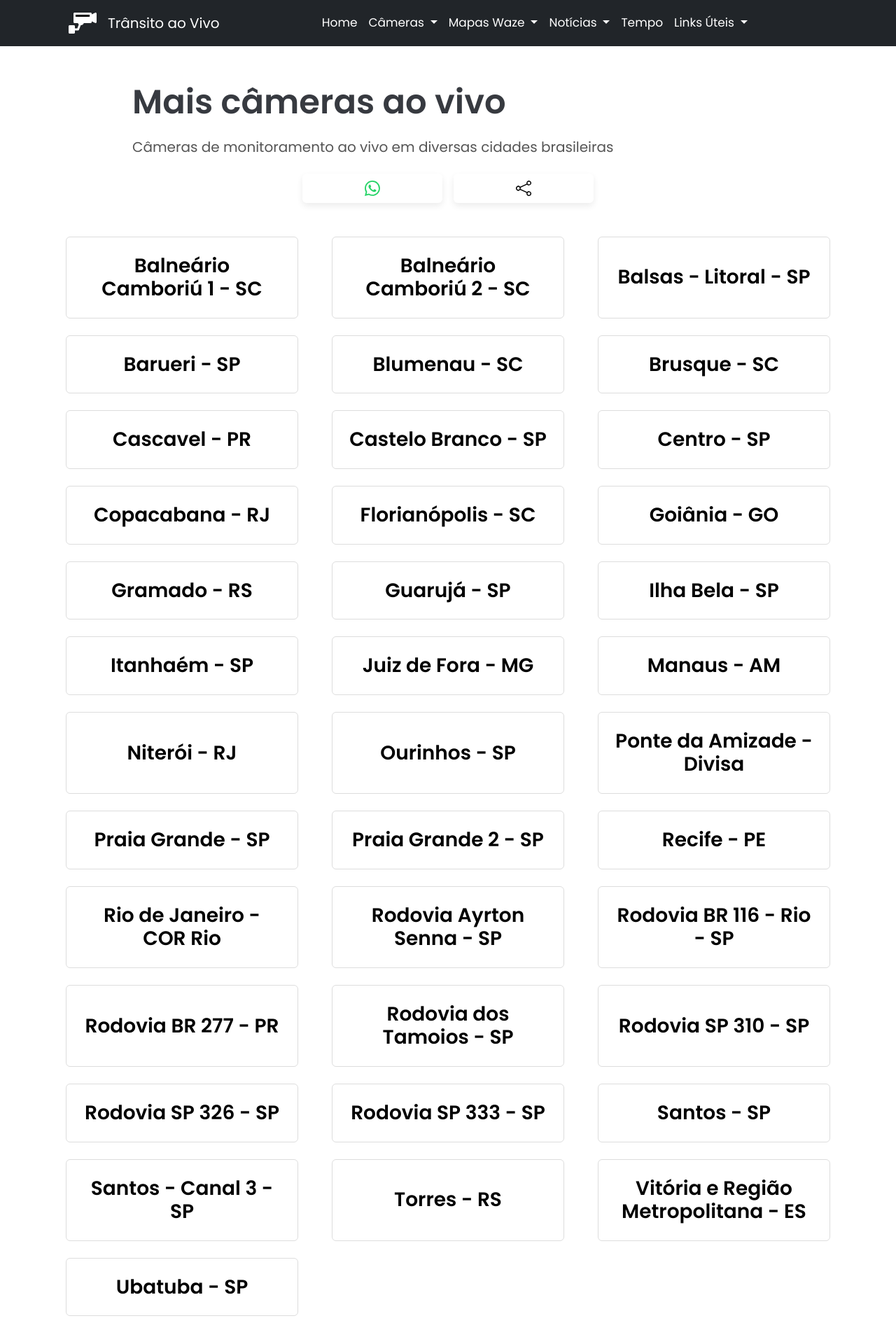
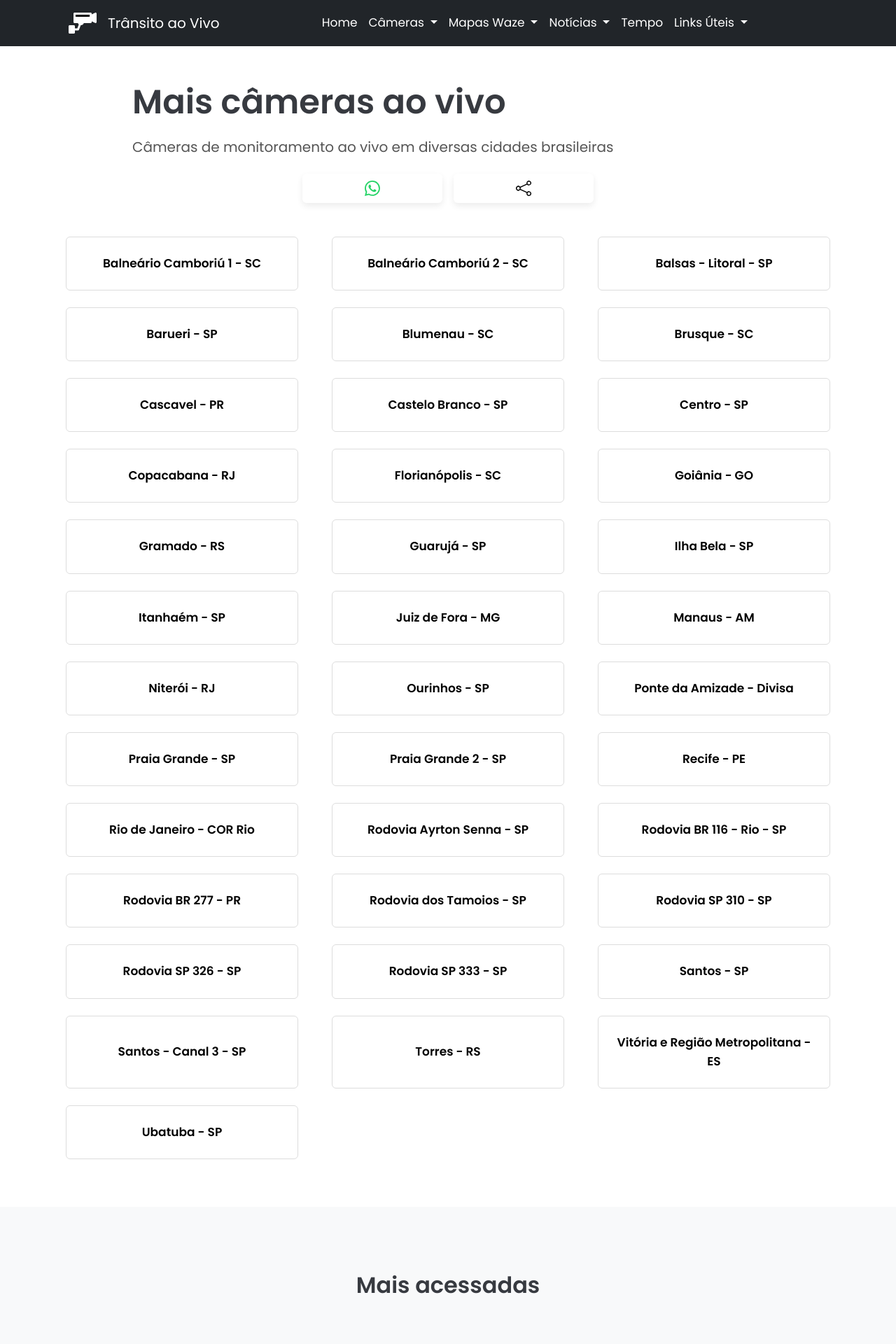
Before and after one commit to Sergio-Damm/transitoaovivo, a Jekyll site: the page built from pages/mais-cameras-ao-vivo/index.html, in a window 1280 px wide. Shown: the top 1920 px of the page at 70% size. Built offline with Jekyll 4.4.1, drawn with Linux system fonts in a browser that asks for light colours; comment, search, counter and statistics services are not loaded.

Commit message:
change from h3 to span mais cameras and waze cities

```diff
--- a/pages/mais-cameras-ao-vivo/index.html
+++ b/pages/mais-cameras-ao-vivo/index.html
@@ -99,7 +99,7 @@ redirect_from:
           		<div class="card card-liftshadow h-100">
 					<a aria-label="Câmeras de trânsito ao vivo - Balneário Camboriú 1 - SC" class="link-interno d-flex h-100" href="https://bnu.tv/balneario-camboriu/camera-ao-vivo-hotelmarambaia-balneariocamboriu/" target="_blank" rel="noopener">
 						<div class="d-flex align-items-center justify-content-center flex-grow-1 p-4">
-      			          	<h3 class="card-title fw-semibold mb-0">Balneário Camboriú 1 - SC</h3>
+      			          	<span class="card-title fw-semibold mb-0">Balneário Camboriú 1 - SC</span>
 						</div>
 					</a>
     			</div>
@@ -109,7 +109,7 @@ redirect_from:
           		<div class="card card-liftshadow h-100">
 					<a aria-label="Câmeras de trânsito ao vivo - Balneário Camboriú 2 - SC" class="link-interno d-flex h-100" href="https://bnu.tv/balneario-camboriu/camera-ao-vivo-roda-gigante-balneariocamboriu/" target="_blank" rel="noopener">
 						<div class="d-flex align-items-center justify-content-center flex-grow-1 p-4">
-      			          	<h3 class="card-title fw-semibold mb-0">Balneário Camboriú 2 - SC</h3>
+      			          	<span class="card-title fw-semibold mb-0">Balneário Camboriú 2 - SC</span>
 						</div>
 					</a>
     			</div>
@@ -119,7 +119,7 @@ redirect_from:
           		<div class="card card-liftshadow h-100">
 					<a aria-label="Câmeras de trânsito ao vivo - Balsas - Litoral - SP" class="link-interno d-flex h-100" href="https://semil.sp.gov.br/dh/travessias/travessias-automoveis/santos-guaruja/" target="_blank" rel="noopener">
 						<div class="d-flex align-items-center justify-content-center flex-grow-1 p-4">
-      			          	<h3 class="card-title fw-semibold mb-0">Balsas - Litoral - SP</h3>
+      			          	<span class="card-title fw-semibold mb-0">Balsas - Litoral - SP</span>
 						</div>
 					</a>
     			</div>
@@ -129,7 +129,7 @@ redirect_from:
           		<div class="card card-liftshadow h-100">
 					<a aria-label="Câmeras de trânsito ao vivo - Barueri - SP" class="link-interno d-flex h-100" href="https://servicos.barueri.sp.gov.br/cameras" target="_blank" rel="noopener">
 						<div class="d-flex align-items-center justify-content-center flex-grow-1 p-4">
-      			          	<h3 class="card-title fw-semibold mb-0">Barueri - SP</h3>
+      			          	<span class="card-title fw-semibold mb-0">Barueri - SP</span>
 						</div>
 					</a>
     			</div>
@@ -139,7 +139,7 @@ redirect_from:
           		<div class="card card-liftshadow h-100">
 					<a aria-label="Câmeras de trânsito ao vivo - Blumenau - SC" class="link-interno d-flex h-100" href="https://bnu.tv/blumenau/clube-nautico-america-remo-blumenau/" target="_blank" rel="noopener">
 						<div class="d-flex align-items-center justify-content-center flex-grow-1 p-4">
-      			          	<h3 class="card-title fw-semibold mb-0">Blumenau - SC</h3>
+      			          	<span class="card-title fw-semibold mb-0">Blumenau - SC</span>
 						</div>
 					</a>
     			</div>
@@ -149,7 +149,7 @@ redirect_from:
           		<div class="card card-liftshadow h-100">
 					<a aria-label="Câmeras de trânsito ao vivo - Brusque - SC" class="link-interno d-flex h-100" href="https://www.brusqueaovivo.com/cameras" target="_blank" rel="noopener">
 						<div class="d-flex align-items-center justify-content-center flex-grow-1 p-4">
-      			          	<h3 class="card-title fw-semibold mb-0">Brusque - SC</h3>
+      			          	<span class="card-title fw-semibold mb-0">Brusque - SC</span>
 						</div>
 					</a>
     			</div>
@@ -159,7 +159,7 @@ redirect_from:
           		<div class="card card-liftshadow h-100">
 					<a aria-label="Câmeras de trânsito ao vivo - Cascavel - PR" class="link-interno d-flex h-100" href="https://catve.com/cascavel-centro" target="_blank" rel="noopener">
 						<div class="d-flex align-items-center justify-content-center flex-grow-1 p-4">
-      			          	<h3 class="card-title fw-semibold mb-0">Cascavel - PR</h3>
+      			          	<span class="card-title fw-semibold mb-0">Cascavel - PR</span>
 						</div>
 					</a>
     			</div>
@@ -169,7 +169,7 @@ redirect_from:
           		<div class="card card-liftshadow h-100">
 					<a aria-label="Câmeras de trânsito ao vivo - Castelo Branco - SP" class="link-interno d-flex h-100" href="https://www.viaoeste.com.br/ao-vivo" target="_blank" rel="noopener">
 						<div class="d-flex align-items-center justify-content-center flex-grow-1 p-4">
-      			          	<h3 class="card-title fw-semibold mb-0">Castelo Branco - SP</h3>
+      			          	<span class="card-title fw-semibold mb-0">Castelo Branco - SP</span>
 						</div>
 					</a>
     			</div>
@@ -179,7 +179,7 @@ redirect_from:
           		<div class="card card-liftshadow h-100">
 					<a aria-label="Câmeras de trânsito ao vivo - Centro - SP" class="link-interno d-flex h-100" href="https://capital.sp.gov.br/web/seguranca_urbana/w/smart-sampa-2" target="_blank" rel="noopener">
 						<div class="d-flex align-items-center justify-content-center flex-grow-1 p-4">
-      			          	<h3 class="card-title fw-semibold mb-0">Centro - SP</h3>
+      			          	<span class="card-title fw-semibold mb-0">Centro - SP</span>
 						</div>
 					</a>
     			</div>
@@ -189,7 +189,7 @@ redirect_from:
           		<div class="card card-liftshadow h-100">
 					<a aria-label="Câmeras de trânsito ao vivo - Copacabana - RJ" class="link-interno d-flex h-100" href="https://www.earthcam.com/world/brazil/riodejaneiro/?cam=rio_copacabana" target="_blank" rel="noopener">
 						<div class="d-flex align-items-center justify-content-center flex-grow-1 p-4">
-      			          	<h3 class="card-title fw-semibold mb-0">Copacabana - RJ</h3>
+      			          	<span class="card-title fw-semibold mb-0">Copacabana - RJ</span>
 						</div>
 					</a>
     			</div>
@@ -199,7 +199,7 @@ redirect_from:
           		<div class="card card-liftshadow h-100">
 					<a aria-label="Câmeras de trânsito ao vivo - Florianópolis - SC" class="link-interno d-flex h-100" href="https://www.floripa.tudoem.com.br/turismo#live-cam" target="_blank" rel="noopener">
 						<div class="d-flex align-items-center justify-content-center flex-grow-1 p-4">
-      			          	<h3 class="card-title fw-semibold mb-0">Florianópolis - SC</h3>
+      			          	<span class="card-title fw-semibold mb-0">Florianópolis - SC</span>
 						</div>
 					</a>
     			</div>
@@ -209,7 +209,7 @@ redirect_from:
           		<div class="card card-liftshadow h-100">
 					<a aria-label="Câmeras de trânsito ao vivo - Goiânia - GO" class="link-interno d-flex h-100" href="https://www.maisgoiasplay.com.br/camera/35/rua-9" target="_blank" rel="noopener">
 						<div class="d-flex align-items-center justify-content-center flex-grow-1 p-4">
-      			          	<h3 class="card-title fw-semibold mb-0">Goiânia - GO</h3>
+      			          	<span class="card-title fw-semibold mb-0">Goiânia - GO</span>
 						</div>
 					</a>
     			</div>
@@ -219,7 +219,7 @@ redirect_from:
           		<div class="card card-liftshadow h-100">
 					<a aria-label="Câmeras de trânsito ao vivo - Gramado - RS" class="link-interno d-flex h-100" href="https://camerasdaserra.com.br/" target="_blank" rel="noopener">
 						<div class="d-flex align-items-center justify-content-center flex-grow-1 p-4">
-      			          	<h3 class="card-title fw-semibold mb-0">Gramado - RS</h3>
+      			          	<span class="card-title fw-semibold mb-0">Gramado - RS</span>
 						</div>
 					</a>
     			</div>
@@ -229,7 +229,7 @@ redirect_from:
           		<div class="card card-liftshadow h-100">
 					<a aria-label="Câmeras de trânsito ao vivo - Guarujá - SP" class="link-interno d-flex h-100" href="https://www.janelas.tv.br/camera-ao-vivo/sp/guaruja/praia-das-pitangueiras/" target="_blank" rel="noopener">
 						<div class="d-flex align-items-center justify-content-center flex-grow-1 p-4">
-      			          	<h3 class="card-title fw-semibold mb-0">Guarujá - SP</h3>
+      			          	<span class="card-title fw-semibold mb-0">Guarujá - SP</span>
 						</div>
 					</a>
     			</div>
@@ -239,7 +239,7 @@ redirect_from:
           		<div class="card card-liftshadow h-100">
 					<a aria-label="Câmeras de trânsito ao vivo - Ilha Bela - SP" class="link-interno d-flex h-100" href="https://ilhabela.tudoem.com.br/turismo#live-cam" target="_blank" rel="noopener">
 						<div class="d-flex align-items-center justify-content-center flex-grow-1 p-4">
-      			          	<h3 class="card-title fw-semibold mb-0">Ilha Bela - SP</h3>
+      			          	<span class="card-title fw-semibold mb-0">Ilha Bela - SP</span>
 						</div>
 					</a>
     			</div>
@@ -249,7 +249,7 @@ redirect_from:
           		<div class="card card-liftshadow h-100">
 					<a aria-label="Câmeras de trânsito ao vivo - Itanhaém - SP" class="link-interno d-flex h-100" href="https://www.itanhaem.sp.gov.br/aovivo/" target="_blank" rel="noopener">
 						<div class="d-flex align-items-center justify-content-center flex-grow-1 p-4">
-      			          	<h3 class="card-title fw-semibold mb-0">Itanhaém - SP</h3>
+      			          	<span class="card-title fw-semibold mb-0">Itanhaém - SP</span>
 						</div>
 					</a>
     			</div>
@@ -259,7 +259,7 @@ redirect_from:
           		<div class="card card-liftshadow h-100">
 					<a aria-label="Câmeras de trânsito ao vivo - Juiz de Fora - MG" class="link-interno d-flex h-100" href="https://www.pjf.mg.gov.br/infotrans/" target="_blank" rel="noopener">
 						<div class="d-flex align-items-center justify-content-center flex-grow-1 p-4">
-      			          	<h3 class="card-title fw-semibold mb-0">Juiz de Fora - MG</h3>
+      			          	<span class="card-title fw-semibold mb-0">Juiz de Fora - MG</span>
 						</div>
 					</a>
     			</div>
@@ -269,7 +269,7 @@ redirect_from:
           		<div class="card card-liftshadow h-100">
 					<a aria-label="Câmeras de trânsito ao vivo - Manaus - AM" class="link-interno d-flex h-100" href="https://www.manaus.am.gov.br/ccc/centro-de-cooperacao-da-cidade-de-manaus-ccc/" target="_blank" rel="noopener">
 						<div class="d-flex align-items-center justify-content-center flex-grow-1 p-4">
-      			          	<h3 class="card-title fw-semibold mb-0">Manaus - AM</h3>
+      			          	<span class="card-title fw-semibold mb-0">Manaus - AM</span>
 						</div>
 					</a>
     			</div>
@@ -279,7 +279,7 @@ redirect_from:
           		<div class="card card-liftshadow h-100">
 					<a aria-label="Câmeras de trânsito ao vivo - Niterói - RJ" class="link-interno d-flex h-100" href="https://appnittrans.niteroi.rj.gov.br/" target="_blank" rel="noopener">
 						<div class="d-flex align-items-center justify-content-center flex-grow-1 p-4">
-      			          	<h3 class="card-title fw-semibold mb-0">Niterói - RJ</h3>
+      			          	<span class="card-title fw-semibold mb-0">Niterói - RJ</span>
 						</div>
 					</a>
     			</div>
@@ -289,7 +289,7 @@ redirect_from:
           		<div class="card card-liftshadow h-100">
 					<a aria-label="Câmeras de trânsito ao vivo - Ourinhos - SP" class="link-interno d-flex h-100" href="https://servicesecurity.com.br/aovivo/1" target="_blank" rel="noopener">
 						<div class="d-flex align-items-center justify-content-center flex-grow-1 p-4">
-      			          	<h3 class="card-title fw-semibold mb-0">Ourinhos - SP</h3>
+      			          	<span class="card-title fw-semibold mb-0">Ourinhos - SP</span>
 						</div>
 					</a>
     			</div>
@@ -299,7 +299,7 @@ redirect_from:
           		<div class="card card-liftshadow h-100">
 					<a aria-label="Câmeras de trânsito ao vivo - Ponte da Amizade - Divisa" class="link-interno d-flex h-100" href="https://foz.portaldacidade.com/cameras-ao-vivo/ponte-da-amizade-sentido-paraguai" target="_blank" rel="noopener">
 						<div class="d-flex align-items-center justify-content-center flex-grow-1 p-4">
-      			          	<h3 class="card-title fw-semibold mb-0">Ponte da Amizade - Divisa</h3>
+      			          	<span class="card-title fw-semibold mb-0">Ponte da Amizade - Divisa</span>
 						</div>
 					</a>
     			</div>
@@ -309,7 +309,7 @@ redirect_from:
           		<div class="card card-liftshadow h-100">
 					<a aria-label="Câmeras de trânsito ao vivo - Praia Grande - SP" class="link-interno d-flex h-100" href="https://cameras.praiagrande.sp.gov.br/aovivo/" target="_blank" rel="noopener">
 						<div class="d-flex align-items-center justify-content-center flex-grow-1 p-4">
-      			          	<h3 class="card-title fw-semibold mb-0">Praia Grande - SP</h3>
+      			          	<span class="card-title fw-semibold mb-0">Praia Grande - SP</span>
 						</div>
 					</a>
     			</div>
@@ -319,7 +319,7 @@ redirect_from:
           		<div class="card card-liftshadow h-100">
 					<a aria-label="Câmeras de trânsito ao vivo - Praia Grande 2 - SP" class="link-interno d-flex h-100" href="https://www.praiagrande.tudoem.com.br/turismo#live-cam" target="_blank" rel="noopener">
 						<div class="d-flex align-items-center justify-content-center flex-grow-1 p-4">
-      			          	<h3 class="card-title fw-semibold mb-0">Praia Grande 2 - SP</h3>
+      			          	<span class="card-title fw-semibold mb-0">Praia Grande 2 - SP</span>
 						</div>
 					</a>
     			</div>
@@ -329,7 +329,7 @@ redirect_from:
           		<div class="card card-liftshadow h-100">
 					<a aria-label="Câmeras de trânsito ao vivo - Recife - PE" class="link-interno d-flex h-100" href="https://transito-recife.serttel.com.br/" target="_blank" rel="noopener">
 						<div class="d-flex align-items-center justify-content-center flex-grow-1 p-4">
-      			          	<h3 class="card-title fw-semibold mb-0">Recife - PE</h3>
+      			          	<span class="card-title fw-semibold mb-0">Recife - PE</span>
 						</div>
 					</a>
     			</div>
@@ -339,7 +339,7 @@ redirect_from:
           		<div class="card card-liftshadow h-100">
 					<a aria-label="Câmeras de trânsito ao vivo - Rio de Janeiro - COR Rio" class="link-interno d-flex h-100" href="https://cor.rio/" target="_blank" rel="noopener">
 						<div class="d-flex align-items-center justify-content-center flex-grow-1 p-4">
-      			          	<h3 class="card-title fw-semibold mb-0">Rio de Janeiro - COR Rio</h3>
+      			          	<span class="card-title fw-semibold mb-0">Rio de Janeiro - COR Rio</span>
 						</div>
 					</a>
     			</div>
@@ -349,7 +349,7 @@ redirect_from:
           		<div class="card card-liftshadow h-100">
 					<a aria-label="Câmeras de trânsito ao vivo - Rodovia Ayrton Senna - SP" class="link-interno d-flex h-100" href="https://www.ecoviaslestepaulista.com.br/condicoes-da-via" target="_blank" rel="noopener">
 						<div class="d-flex align-items-center justify-content-center flex-grow-1 p-4">
-      			          	<h3 class="card-title fw-semibold mb-0">Rodovia Ayrton Senna - SP</h3>
+      			          	<span class="card-title fw-semibold mb-0">Rodovia Ayrton Senna - SP</span>
 						</div>
 					</a>
     			</div>
@@ -359,7 +359,7 @@ redirect_from:
           		<div class="card card-liftshadow h-100">
 					<a aria-label="Câmeras de trânsito ao vivo - Rodovia BR 116 - Rio - SP" class="link-interno d-flex h-100" href="https://rodovias.grupoccr.com.br/riosp/cameras-ao-vivo/" target="_blank" rel="noopener">
 						<div class="d-flex align-items-center justify-content-center flex-grow-1 p-4">
-      			          	<h3 class="card-title fw-semibold mb-0">Rodovia BR 116 - Rio - SP</h3>
+      			          	<span class="card-title fw-semibold mb-0">Rodovia BR 116 - Rio - SP</span>
 						</div>
 					</a>
     			</div>
@@ -369,7 +369,7 @@ redirect_from:
           		<div class="card card-liftshadow h-100">
 					<a aria-label="Câmeras de trânsito ao vivo - Rodovia BR 277 - Paraná" class="link-interno d-flex h-100" href="https://foz.portaldacidade.com/cameras-ao-vivo/br-277-sentido-ponte-da-amizade" target="_blank" rel="noopener">
 						<div class="d-flex align-items-center justify-content-center flex-grow-1 p-4">
-      			          	<h3 class="card-title fw-semibold mb-0">Rodovia BR 277 - PR</h3>
+      			          	<span class="card-title fw-semibold mb-0">Rodovia BR 277 - PR</span>
 						</div>
 					</a>
     			</div>
@@ -379,7 +379,7 @@ redirect_from:
           		<div class="card card-liftshadow h-100">
 					<a aria-label="Câmeras de trânsito ao vivo - Rodovia dos Tamoios - SP" class="link-interno d-flex h-100" href="https://www23.concessionariatamoios.com.br/cameras/ver/12" target="_blank" rel="noopener">
 						<div class="d-flex align-items-center justify-content-center flex-grow-1 p-4">
-      			          	<h3 class="card-title fw-semibold mb-0">Rodovia dos Tamoios - SP</h3>
+      			          	<span class="card-title fw-semibold mb-0">Rodovia dos Tamoios - SP</span>
 						</div>
 					</a>
     			</div>
@@ -389,7 +389,7 @@ redirect_from:
           		<div class="card card-liftshadow h-100">
 					<a aria-label="Câmeras de trânsito ao vivo - Rodovia SP 310 - SP" class="link-interno d-flex h-100" href="https://www.econoroeste.com.br/" target="_blank" rel="noopener">
 						<div class="d-flex align-items-center justify-content-center flex-grow-1 p-4">
-      			          	<h3 class="card-title fw-semibold mb-0">Rodovia SP 310 - SP</h3>
+      			          	<span class="card-title fw-semibold mb-0">Rodovia SP 310 - SP</span>
 						</div>
 					</a>
     			</div>
@@ -399,7 +399,7 @@ redirect_from:
           		<div class="card card-liftshadow h-100">
 					<a aria-label="Câmeras de trânsito ao vivo - Rodovia SP 326 - SP" class="link-interno d-flex h-100" href="https://www.econoroeste.com.br/" target="_blank" rel="noopener">
 						<div class="d-flex align-items-center justify-content-center flex-grow-1 p-4">
-      			          	<h3 class="card-title fw-semibold mb-0">Rodovia SP 326 - SP</h3>
+      			          	<span class="card-title fw-semibold mb-0">Rodovia SP 326 - SP</span>
 						</div>
 					</a>
     			</div>
@@ -409,7 +409,7 @@ redirect_from:
           		<div class="card card-liftshadow h-100">
 					<a aria-label="Câmeras de trânsito ao vivo - Rodovia SP 333 - SP" class="link-interno d-flex h-100" href="https://www.econoroeste.com.br/" target="_blank" rel="noopener">
 						<div class="d-flex align-items-center justify-content-center flex-grow-1 p-4">
-      			          	<h3 class="card-title fw-semibold mb-0">Rodovia SP 333 - SP</h3>
+      			          	<span class="card-title fw-semibold mb-0">Rodovia SP 333 - SP</span>
 						</div>
 					</a>
     			</div>
@@ -419,7 +419,7 @@ redirect_from:
           		<div class="card card-liftshadow h-100">
 					<a aria-label="Câmeras de trânsito ao vivo - Santos - SP" class="link-interno d-flex h-100" href="https://egov.santos.sp.gov.br/santosmapeada/Gestao/Cameras/MapaCamera/" target="_blank" rel="noopener">
 						<div class="d-flex align-items-center justify-content-center flex-grow-1 p-4">
-      			          	<h3 class="card-title fw-semibold mb-0">Santos - SP</h3>
+      			          	<span class="card-title fw-semibold mb-0">Santos - SP</span>
 						</div>
 					</a>
     			</div>
@@ -429,7 +429,7 @@ redirect_from:
           		<div class="card card-liftshadow h-100">
 					<a aria-label="Câmeras de trânsito ao vivo - Santos - Canal 3 - SP" class="link-interno d-flex h-100" href="https://www.janelas.tv.br/camera-ao-vivo/sp/santos/canal-3/" target="_blank" rel="noopener">
 						<div class="d-flex align-items-center justify-content-center flex-grow-1 p-4">
-      			          	<h3 class="card-title fw-semibold mb-0">Santos - Canal 3 - SP</h3>
+      			          	<span class="card-title fw-semibold mb-0">Santos - Canal 3 - SP</span>
 						</div>
 					</a>
     			</div>
@@ -439,7 +439,7 @@ redirect_from:
           		<div class="card card-liftshadow h-100">
 					<a aria-label="Câmeras de trânsito ao vivo - Torres - RS" class="link-interno d-flex h-100" href="https://torresaovivo.com.br/player/" target="_blank" rel="noopener">
 						<div class="d-flex align-items-center justify-content-center flex-grow-1 p-4">
-      			          	<h3 class="card-title fw-semibold mb-0">Torres - RS</h3>
+      			          	<span class="card-title fw-semibold mb-0">Torres - RS</span>
 						</div>
 					</a>
     			</div>
@@ -449,7 +449,7 @@ redirect_from:
           		<div class="card card-liftshadow h-100">
 					<a aria-label="Câmeras de trânsito ao vivo - Vitória e Região Metropolitana - ES" class="link-interno d-flex h-100" href="https://terceiraponte.ceturb.es.gov.br/" target="_blank" rel="noopener">
 						<div class="d-flex align-items-center justify-content-center flex-grow-1 p-4">
-      			          	<h3 class="card-title fw-semibold mb-0">Vitória e Região Metropolitana - ES</h3>
+      			          	<span class="card-title fw-semibold mb-0">Vitória e Região Metropolitana - ES</span>
 						</div>
 					</a>
     			</div>
@@ -459,7 +459,7 @@ redirect_from:
           		<div class="card card-liftshadow h-100">
 					<a aria-label="Câmeras de trânsito ao vivo - Ubatuba - SP" class="link-interno d-flex h-100" href="https://www.climaaovivo.com.br/sp/ubatuba-praia-grande-hotel" target="_blank" rel="noopener">
 						<div class="d-flex align-items-center justify-content-center flex-grow-1 p-4">
-      			          	<h3 class="card-title fw-semibold mb-0">Ubatuba - SP</h3>
+      			          	<span class="card-title fw-semibold mb-0">Ubatuba - SP</span>
 						</div>
 					</a>
     			</div>
```
Also changed, not shown: pages/waze-transito-em-tempo-real/index.html (+11 -11 lines).
